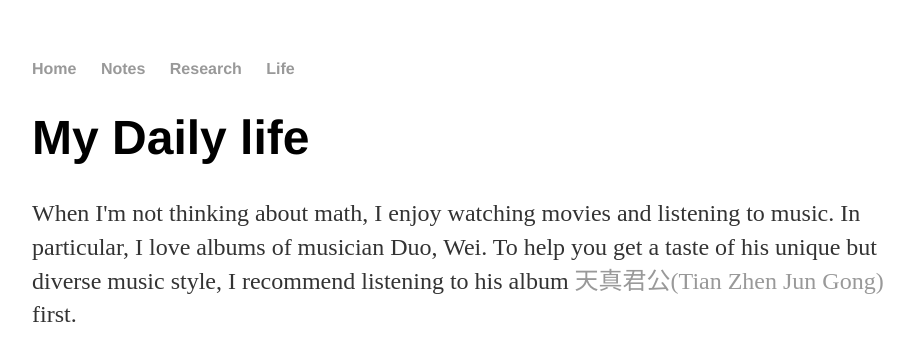
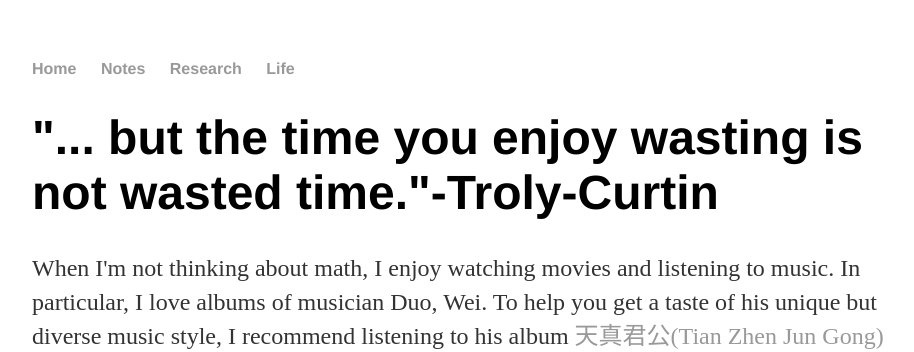
Before and after one commit to Junmathwang/junmathwang.github.io, a Jekyll site: the page built from life/index.html, in a window 1280 px wide, cut to the strip 0-352 px from the top of the page. Shown: the whole strip, without its empty margins (160-1074 px from the left). Built offline with Jekyll 4.4.1, drawn with Linux system fonts in a browser that asks for light colours.

Commit message:
Update index.html

```diff
--- a/life/index.html
+++ b/life/index.html
@@ -4,7 +4,7 @@ title: Daily life of Jun Wang
 ---
 
 		<div class="life">
-			<h1>My Daily life</h1>
+			<h1>"... but the time you enjoy wasting is not wasted time."-Troly-Curtin </h1>
 			<p>When I'm not thinking about math, I enjoy watching movies and listening to music. In particular, I love albums of musician Duo, Wei.
 				To help you get a taste of his unique but diverse music style, I recommend listening to his album <a href="https://www.youtube.com/watch?v=cfzSG5zgsEY&list=PLQVSxpMW_Srh33hjBqjLoiAtteutLJ5-e">天真君公(Tian Zhen Jun Gong)</a> first.
 
```
